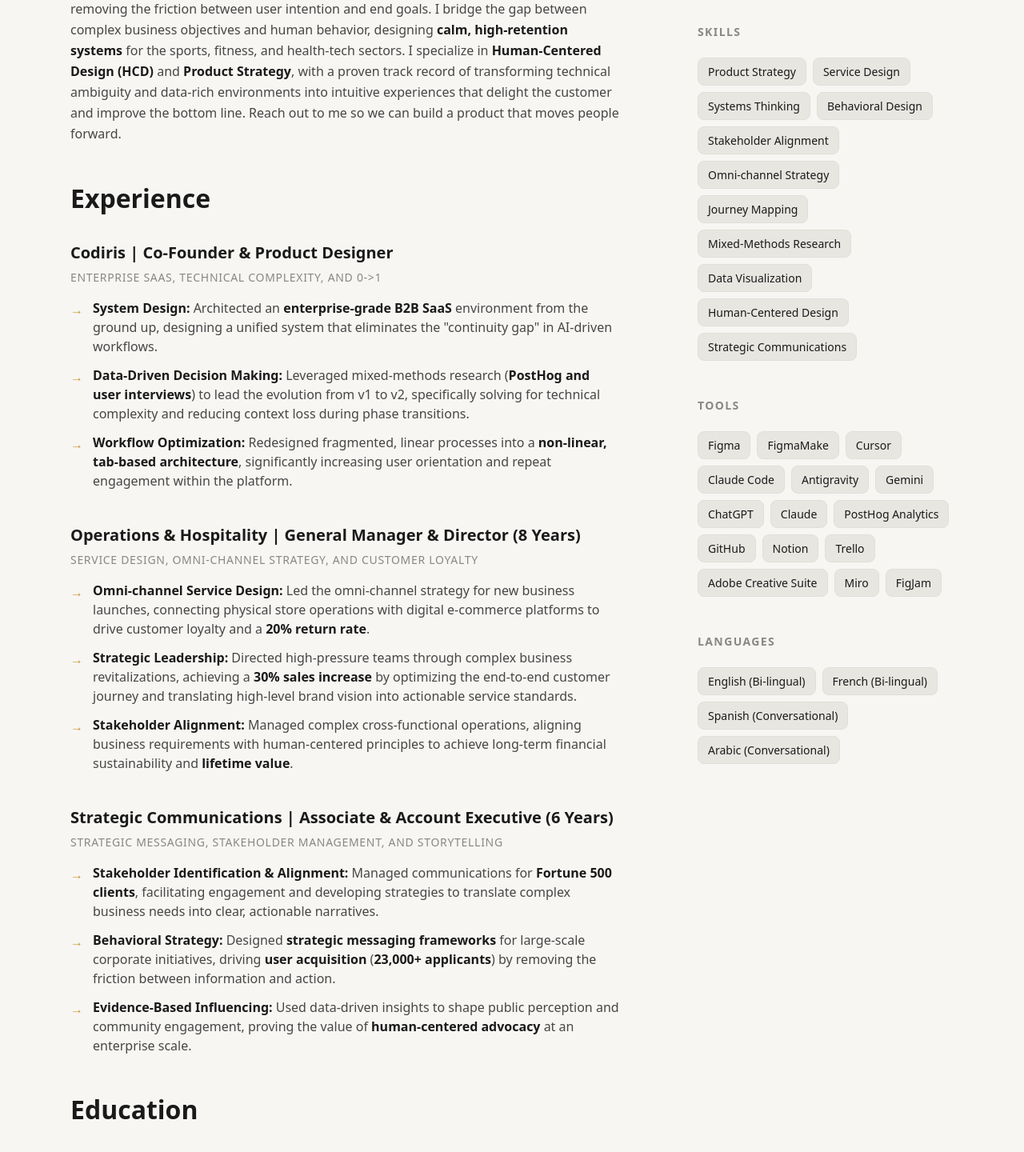
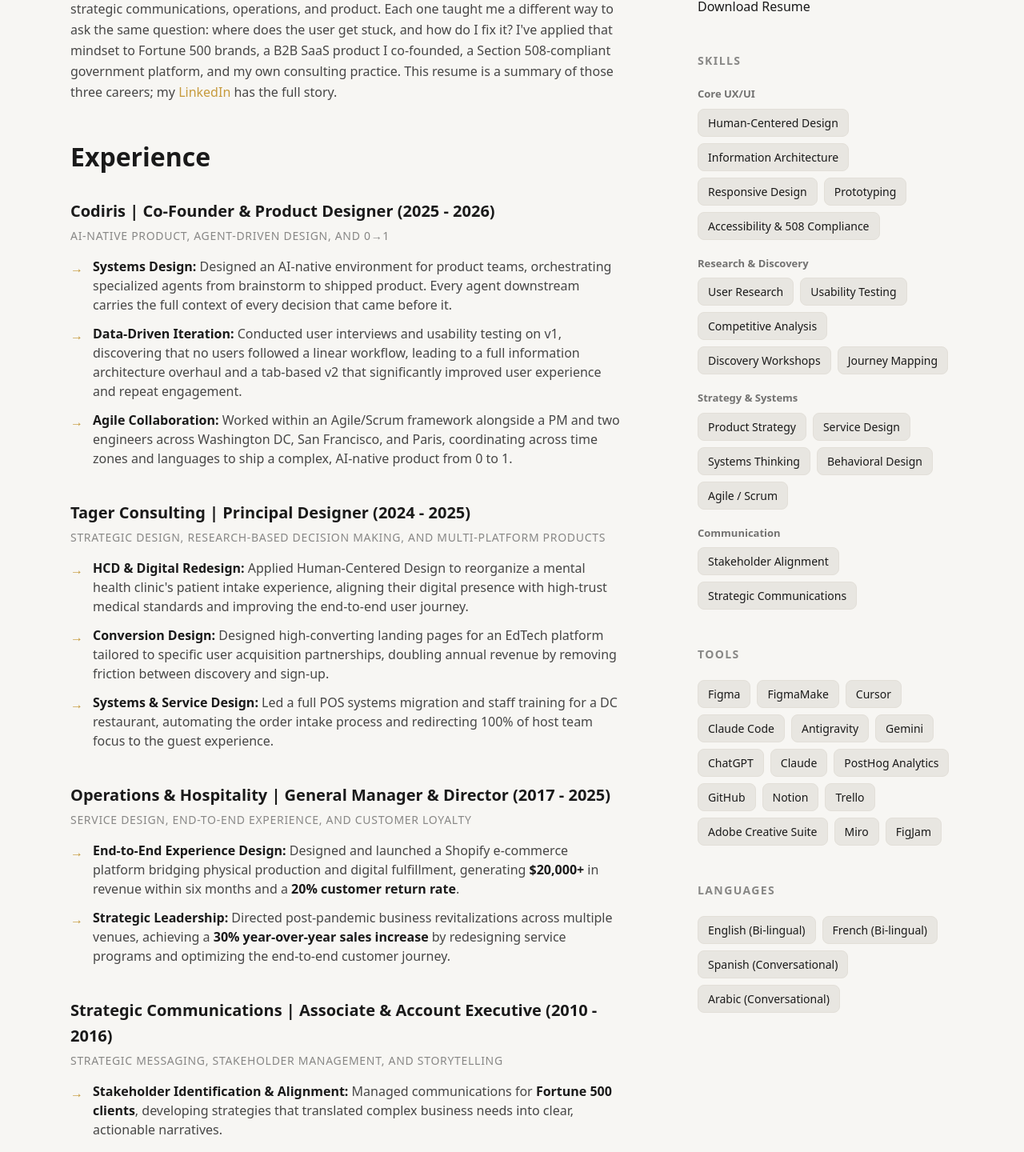
Before and after one commit to brunotager/portfolio, a Next.js app: page /resume in a window 1280 px wide. Shown: the part 340-1780 px from the top of the page at 80% size. Built offline with nearby package versions, Linux system fonts and the light colour scheme; a web font is replaced by a local one.

Commit message:
Update resume: new copy, categorized skills, Tager Consulting role, download link

```diff
--- a/src/app/resume/page.tsx
+++ b/src/app/resume/page.tsx
@@ -13,7 +13,7 @@
           <div className="mb-12">
             <h1 className="text-4xl md:text-[48px] font-bold text-brand-text mb-6">Bruno Tager</h1>
             <p className="text-[16px] leading-[26px] text-brand-text/80">
-              Product Designer with <strong className="font-semibold text-brand-text">16 years of experience</strong> focused on <strong className="font-semibold text-brand-text">Product Performance</strong>: removing the friction between user intention and end goals. I bridge the gap between complex business objectives and human behavior, designing <strong className="font-semibold text-brand-text">calm, high-retention systems</strong> for the sports, fitness, and health-tech sectors. I specialize in <strong className="font-semibold text-brand-text">Human-Centered Design (HCD)</strong> and <strong className="font-semibold text-brand-text">Product Strategy</strong>, with a proven track record of transforming technical ambiguity and data-rich environments into intuitive experiences that delight the customer and improve the bottom line. Reach out to me so we can build a product that moves people forward.
+              I&apos;m an AI-native UX/UI designer with 16 years of experience spread across three careers: strategic communications, operations, and product. Each one taught me a different way to ask the same question: where does the user get stuck, and how do I fix it? I&apos;ve applied that mindset to Fortune 500 brands, a B2B SaaS product I co-founded, a Section 508-compliant government platform, and my own consulting practice. This resume is a summary of those three careers; my <a href="https://www.linkedin.com/in/brunotager" target="_blank" className="text-brand-accent hover:underline">LinkedIn</a> has the full story.
             </p>
           </div>
 
@@ -24,34 +24,43 @@
             <div className="flex flex-col gap-10">
               {/* Job 1 */}
               <div>
-                <h3 className="text-[20px] font-semibold text-brand-text mb-1">Codiris | Co-Founder &amp; Product Designer</h3>
-                <div className="text-[14px] font-medium text-brand-text/50 uppercase tracking-wider mb-4">Enterprise SaaS, Technical Complexity, and 0-&gt;1</div>
+                <h3 className="text-[20px] font-semibold text-brand-text mb-1">Codiris | Co-Founder &amp; Product Designer (2025 - 2026)</h3>
+                <div className="text-[14px] font-medium text-brand-text/50 uppercase tracking-wider mb-4">AI-Native Product, Agent-Driven Design, and 0→1</div>
                 <ul className="flex flex-col gap-3 text-[16px] leading-[24px] text-brand-text/80">
-                  <li className="flex gap-3 items-start group"><span className="text-brand-accent mt-0.5">→</span><span><strong className="font-semibold text-brand-text group-hover:text-brand-accent transition-colors">System Design:</strong> Architected an <strong className="font-semibold text-brand-text group-hover:text-brand-accent transition-colors">enterprise-grade B2B SaaS</strong> environment from the ground up, designing a unified system that eliminates the "continuity gap" in AI-driven workflows.</span></li>
-                  <li className="flex gap-3 items-start group"><span className="text-brand-accent mt-0.5">→</span><span><strong className="font-semibold text-brand-text group-hover:text-brand-accent transition-colors">Data-Driven Decision Making:</strong> Leveraged mixed-methods research (<strong className="font-semibold text-brand-text group-hover:text-brand-accent transition-colors">PostHog and user interviews</strong>) to lead the evolution from v1 to v2, specifically solving for technical complexity and reducing context loss during phase transitions.</span></li>
-                  <li className="flex gap-3 items-start group"><span className="text-brand-accent mt-0.5">→</span><span><strong className="font-semibold text-brand-text group-hover:text-brand-accent transition-colors">Workflow Optimization:</strong> Redesigned fragmented, linear processes into a <strong className="font-semibold text-brand-text group-hover:text-brand-accent transition-colors">non-linear, tab-based architecture</strong>, significantly increasing user orientation and repeat engagement within the platform.</span></li>
+                  <li className="flex gap-3 items-start group"><span className="text-brand-accent mt-0.5">→</span><span><strong className="font-semibold text-brand-text group-hover:text-brand-accent transition-colors">Systems Design:</strong> Designed an AI-native environment for product teams, orchestrating specialized agents from brainstorm to shipped product. Every agent downstream carries the full context of every decision that came before it.</span></li>
+                  <li className="flex gap-3 items-start group"><span className="text-brand-accent mt-0.5">→</span><span><strong className="font-semibold text-brand-text group-hover:text-brand-accent transition-colors">Data-Driven Iteration:</strong> Conducted user interviews and usability testing on v1, discovering that no users followed a linear workflow, leading to a full information architecture overhaul and a tab-based v2 that significantly improved user experience and repeat engagement.</span></li>
+                  <li className="flex gap-3 items-start group"><span className="text-brand-accent mt-0.5">→</span><span><strong className="font-semibold text-brand-text group-hover:text-brand-accent transition-colors">Agile Collaboration:</strong> Worked within an Agile/Scrum framework alongside a PM and two engineers across Washington DC, San Francisco, and Paris, coordinating across time zones and languages to ship a complex, AI-native product from 0 to 1.</span></li>
                 </ul>
               </div>
 
               {/* Job 2 */}
               <div>
-                <h3 className="text-[20px] font-semibold text-brand-text mb-1">Operations &amp; Hospitality | General Manager &amp; Director (8 Years)</h3>
-                <div className="text-[14px] font-medium text-brand-text/50 uppercase tracking-wider mb-4">Service Design, Omni-channel Strategy, and Customer Loyalty</div>
+                <h3 className="text-[20px] font-semibold text-brand-text mb-1">Tager Consulting | Principal Designer (2024 - 2025)</h3>
+                <div className="text-[14px] font-medium text-brand-text/50 uppercase tracking-wider mb-4">Strategic Design, Research-Based Decision Making, and Multi-Platform Products</div>
                 <ul className="flex flex-col gap-3 text-[16px] leading-[24px] text-brand-text/80">
-                  <li className="flex gap-3 items-start group"><span className="text-brand-accent mt-0.5">→</span><span><strong className="font-semibold text-brand-text group-hover:text-brand-accent transition-colors">Omni-channel Service Design:</strong> Led the omni-channel strategy for new business launches, connecting physical store operations with digital e-commerce platforms to drive customer loyalty and a <strong className="font-semibold text-brand-text group-hover:text-brand-accent transition-colors">20% return rate</strong>.</span></li>
-                  <li className="flex gap-3 items-start group"><span className="text-brand-accent mt-0.5">→</span><span><strong className="font-semibold text-brand-text group-hover:text-brand-accent transition-colors">Strategic Leadership:</strong> Directed high-pressure teams through complex business revitalizations, achieving a <strong className="font-semibold text-brand-text group-hover:text-brand-accent transition-colors">30% sales increase</strong> by optimizing the end-to-end customer journey and translating high-level brand vision into actionable service standards.</span></li>
-                  <li className="flex gap-3 items-start group"><span className="text-brand-accent mt-0.5">→</span><span><strong className="font-semibold text-brand-text group-hover:text-brand-accent transition-colors">Stakeholder Alignment:</strong> Managed complex cross-functional operations, aligning business requirements with human-centered principles to achieve long-term financial sustainability and <strong className="font-semibold text-brand-text group-hover:text-brand-accent transition-colors">lifetime value</strong>.</span></li>
+                  <li className="flex gap-3 items-start group"><span className="text-brand-accent mt-0.5">→</span><span><strong className="font-semibold text-brand-text group-hover:text-brand-accent transition-colors">HCD &amp; Digital Redesign:</strong> Applied Human-Centered Design to reorganize a mental health clinic&apos;s patient intake experience, aligning their digital presence with high-trust medical standards and improving the end-to-end user journey.</span></li>
+                  <li className="flex gap-3 items-start group"><span className="text-brand-accent mt-0.5">→</span><span><strong className="font-semibold text-brand-text group-hover:text-brand-accent transition-colors">Conversion Design:</strong> Designed high-converting landing pages for an EdTech platform tailored to specific user acquisition partnerships, doubling annual revenue by removing friction between discovery and sign-up.</span></li>
+                  <li className="flex gap-3 items-start group"><span className="text-brand-accent mt-0.5">→</span><span><strong className="font-semibold text-brand-text group-hover:text-brand-accent transition-colors">Systems &amp; Service Design:</strong> Led a full POS systems migration and staff training for a DC restaurant, automating the order intake process and redirecting 100% of host team focus to the guest experience.</span></li>
                 </ul>
               </div>
 
               {/* Job 3 */}
               <div>
-                <h3 className="text-[20px] font-semibold text-brand-text mb-1">Strategic Communications | Associate &amp; Account Executive (6 Years)</h3>
+                <h3 className="text-[20px] font-semibold text-brand-text mb-1">Operations &amp; Hospitality | General Manager &amp; Director (2017 - 2025)</h3>
+                <div className="text-[14px] font-medium text-brand-text/50 uppercase tracking-wider mb-4">Service Design, End-to-End Experience, and Customer Loyalty</div>
+                <ul className="flex flex-col gap-3 text-[16px] leading-[24px] text-brand-text/80">
+                  <li className="flex gap-3 items-start group"><span className="text-brand-accent mt-0.5">→</span><span><strong className="font-semibold text-brand-text group-hover:text-brand-accent transition-colors">End-to-End Experience Design:</strong> Designed and launched a Shopify e-commerce platform bridging physical production and digital fulfillment, generating <strong className="font-semibold text-brand-text group-hover:text-brand-accent transition-colors">$20,000+</strong> in revenue within six months and a <strong className="font-semibold text-brand-text group-hover:text-brand-accent transition-colors">20% customer return rate</strong>.</span></li>
+                  <li className="flex gap-3 items-start group"><span className="text-brand-accent mt-0.5">→</span><span><strong className="font-semibold text-brand-text group-hover:text-brand-accent transition-colors">Strategic Leadership:</strong> Directed post-pandemic business revitalizations across multiple venues, achieving a <strong className="font-semibold text-brand-text group-hover:text-brand-accent transition-colors">30% year-over-year sales increase</strong> by redesigning service programs and optimizing the end-to-end customer journey.</span></li>
+                </ul>
+              </div>
+
+              {/* Job 4 */}
+              <div>
+                <h3 className="text-[20px] font-semibold text-brand-text mb-1">Strategic Communications | Associate &amp; Account Executive (2010 - 2016)</h3>
                 <div className="text-[14px] font-medium text-brand-text/50 uppercase tracking-wider mb-4">Strategic Messaging, Stakeholder Management, and Storytelling</div>
                 <ul className="flex flex-col gap-3 text-[16px] leading-[24px] text-brand-text/80">
-                  <li className="flex gap-3 items-start group"><span className="text-brand-accent mt-0.5">→</span><span><strong className="font-semibold text-brand-text group-hover:text-brand-accent transition-colors">Stakeholder Identification &amp; Alignment:</strong> Managed communications for <strong className="font-semibold text-brand-text group-hover:text-brand-accent transition-colors">Fortune 500 clients</strong>, facilitating engagement and developing strategies to translate complex business needs into clear, actionable narratives.</span></li>
-                  <li className="flex gap-3 items-start group"><span className="text-brand-accent mt-0.5">→</span><span><strong className="font-semibold text-brand-text group-hover:text-brand-accent transition-colors">Behavioral Strategy:</strong> Designed <strong className="font-semibold text-brand-text group-hover:text-brand-accent transition-colors">strategic messaging frameworks</strong> for large-scale corporate initiatives, driving <strong className="font-semibold text-brand-text group-hover:text-brand-accent transition-colors">user acquisition</strong> (<strong className="font-semibold text-brand-text group-hover:text-brand-accent transition-colors">23,000+ applicants</strong>) by removing the friction between information and action.</span></li>
-                  <li className="flex gap-3 items-start group"><span className="text-brand-accent mt-0.5">→</span><span><strong className="font-semibold text-brand-text group-hover:text-brand-accent transition-colors">Evidence-Based Influencing:</strong> Used data-driven insights to shape public perception and community engagement, proving the value of <strong className="font-semibold text-brand-text group-hover:text-brand-accent transition-colors">human-centered advocacy</strong> at an enterprise scale.</span></li>
+                  <li className="flex gap-3 items-start group"><span className="text-brand-accent mt-0.5">→</span><span><strong className="font-semibold text-brand-text group-hover:text-brand-accent transition-colors">Stakeholder Identification &amp; Alignment:</strong> Managed communications for <strong className="font-semibold text-brand-text group-hover:text-brand-accent transition-colors">Fortune 500 clients</strong>, developing strategies that translated complex business needs into clear, actionable narratives.</span></li>
+                  <li className="flex gap-3 items-start group"><span className="text-brand-accent mt-0.5">→</span><span><strong className="font-semibold text-brand-text group-hover:text-brand-accent transition-colors">Behavioral Strategy:</strong> Designed strategic messaging frameworks for large-scale corporate initiatives, driving user acquisition of <strong className="font-semibold text-brand-text group-hover:text-brand-accent transition-colors">23,000+ applicants</strong> by removing the friction between information and action.</span></li>
                 </ul>
               </div>
             </div>
@@ -62,13 +71,13 @@
             <h2 className="text-2xl md:text-[32px] font-semibold text-brand-text mb-8">Education</h2>
             <div className="flex flex-col gap-8">
               <div>
-                <h3 className="text-[16px] font-semibold text-brand-text mb-1">UX/UI Design Bootcamp | Springboard, Online (03/24–04/25)</h3>
+                <h3 className="text-[16px] font-semibold text-brand-text mb-1">UX/UI Design Bootcamp | Springboard, Online (03/24-04/25)</h3>
                 <p className="text-[16px] leading-[24px] text-brand-text/80 group inline-block">
                   Intensive HCD and AI-research training, including a 4-week internship at <strong className="font-semibold text-brand-text group-hover:text-brand-accent transition-colors">American Dream (NJ)</strong> designing high-scale, omni-channel retail and e-commerce experiences.
                 </p>
               </div>
               <div>
-                <h3 className="text-[16px] font-semibold text-brand-text mb-1">International Studies, BA | UC Irvine, California (2006–2010)</h3>
+                <h3 className="text-[16px] font-semibold text-brand-text mb-1">International Studies, BA | UC Irvine, California (2006-2010)</h3>
                 <p className="text-[16px] leading-[24px] text-brand-text/80 group inline-block">
                   Concentrations in <strong className="font-semibold text-brand-text group-hover:text-brand-accent transition-colors">Mediation and Conflict Resolution</strong> used to lead cross-functional alignment and navigate high-stakes stakeholder negotiations for complex initiatives.
                 </p>
@@ -91,21 +100,32 @@
                <li>
                  <CopyEmail />
                </li>
+               <li>
+                 <a href="/images/Bruno_Tager_Resume.pdf" download className="hover:text-brand-accent transition-colors">Download Resume</a>
+               </li>
              </ul>
           </div>
 
           {/* Skills */}
           <div>
              <h3 className="text-sm font-semibold text-brand-text/50 uppercase tracking-widest mb-4">Skills</h3>
-             <div className="flex flex-wrap gap-2">
+             <div className="flex flex-col gap-5">
                 {[
-                  "Product Strategy", "Service Design", "Systems Thinking", "Behavioral Design",
-                  "Stakeholder Alignment", "Omni-channel Strategy", "Journey Mapping", "Mixed-Methods Research",
-                  "Data Visualization", "Human-Centered Design", "Strategic Communications"
-                ].map(skill => (
-                  <span key={skill} className="px-3 py-1.5 bg-border-light text-[14px] text-brand-text rounded-md border border-border-dark whitespace-nowrap">
-                    {skill}
-                  </span>
+                  { category: "Core UX/UI", items: ["Human-Centered Design", "Information Architecture", "Responsive Design", "Prototyping", "Accessibility & 508 Compliance"] },
+                  { category: "Research & Discovery", items: ["User Research", "Usability Testing", "Competitive Analysis", "Discovery Workshops", "Journey Mapping"] },
+                  { category: "Strategy & Systems", items: ["Product Strategy", "Service Design", "Systems Thinking", "Behavioral Design", "Agile / Scrum"] },
+                  { category: "Communication", items: ["Stakeholder Alignment", "Strategic Communications"] },
+                ].map(group => (
+                  <div key={group.category}>
+                    <h4 className="text-[13px] font-semibold text-brand-text/60 mb-2">{group.category}</h4>
+                    <div className="flex flex-wrap gap-2">
+                      {group.items.map(skill => (
+                        <span key={skill} className="px-3 py-1.5 bg-border-light text-[14px] text-brand-text rounded-md border border-border-dark whitespace-nowrap">
+                          {skill}
+                        </span>
+                      ))}
+                    </div>
+                  </div>
                 ))}
              </div>
           </div>
```
Also changed, not shown: 1 other file (tests, documents, lock files or other folders).
